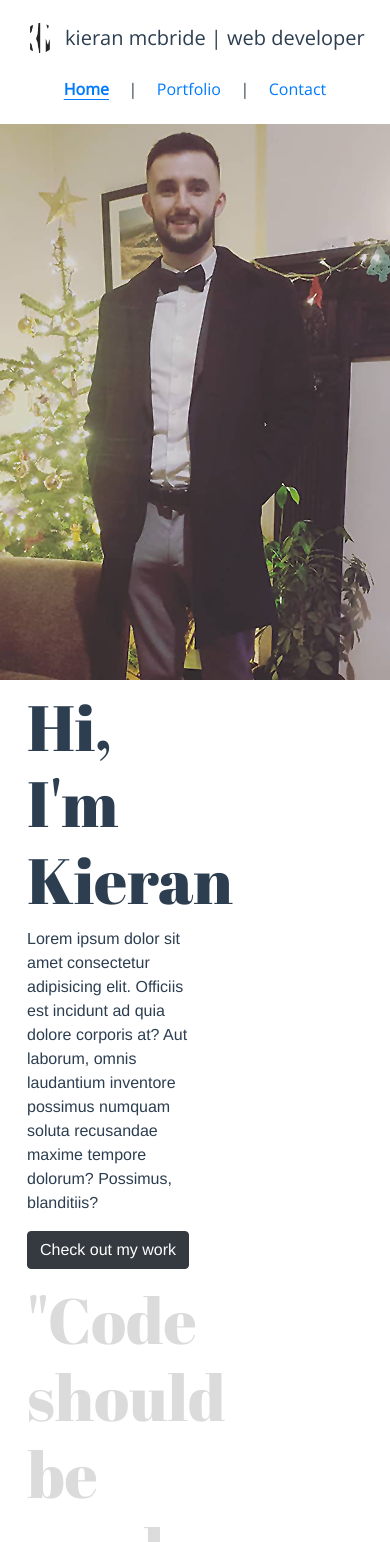
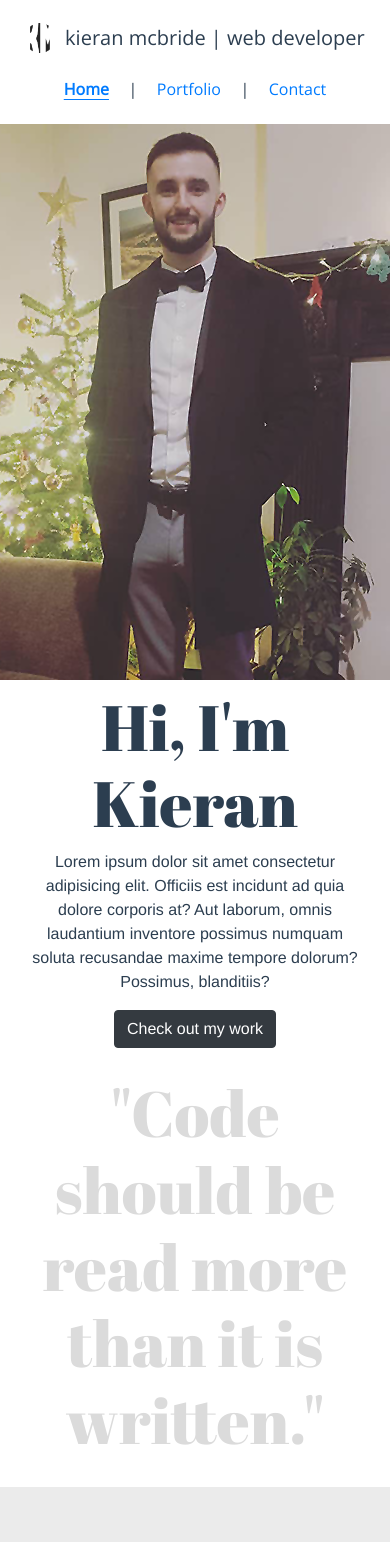
Before and after one commit to McBriDesign/portfolio, a Vue app: page /portfolio in a window 390 px wide. Shown: the top 1542 px of the page. Built offline with nearby package versions, Linux system fonts and the light colour scheme.

Commit message:
stying changes

```diff
--- a/src/views/Contact.vue
+++ b/src/views/Contact.vue
@@ -1,6 +1,9 @@
 <template>
   <div class="contact">
-    <img src="@/assets/contact.png" />
+    <div class="container">
+      <div class="cols-12" id="header-banner">
+     </div>
+    </div>
   </div>
 </template>
 
@@ -12,3 +15,10 @@ export default {
   components: {}
 };
 </script>
+
+<style scoped>
+
+.container{padding: 0;}
+#header-banner{min-height: 30vh; background-image: url('../assets/contact-banner.jpg'); background-position: center; background-size: cover; font-size: 3.75rem; display: flex; align-items: center; justify-content: center; color: #2c3e50; font-family: 'Abril Fatface', cursive; opacity: 0.5;}
+
+</style>
--- a/src/views/Home.vue
+++ b/src/views/Home.vue
@@ -4,7 +4,7 @@
       <b-col cols="12" md="4">
         <b-img src="@/assets/bio-img.png"></b-img>
       </b-col>
-      <b-col id="bio" cols="12" md="8">
+      <b-col id="bio" cols="12" sm="12" md="8">
         <h1 class="title">Hi, I'm Kieran</h1>
         <p class="bio-text">Lorem ipsum dolor sit amet consectetur adipisicing elit. Officiis est incidunt ad quia dolore corporis at? Aut laborum, omnis laudantium inventore possimus numquam soluta recusandae maxime tempore dolorum? Possimus, blanditiis?</p>
 
@@ -26,9 +26,17 @@ export default {
 </script>
 
 <style scoped>
+
 .placeholder{padding: 0; text-align: left;}
 img {display: block; margin: 0 auto;}
-#bio {max-width: 60%;padding:  2% 10%;}
+#bio {padding:  2% 10%;}
 .title, .quote {font-family: 'Abril Fatface', cursive; font-size: 4rem;}
 .quote {color:#dbdbdb; padding-top: 8%;}
+
+@media only screen and (max-width: 768px) {
+
+  .placeholder{padding: 0; text-align: center;}
+
+}
+
 </style>
```
Also changed, not shown: src/assets/contact-banner.jpg (added).
